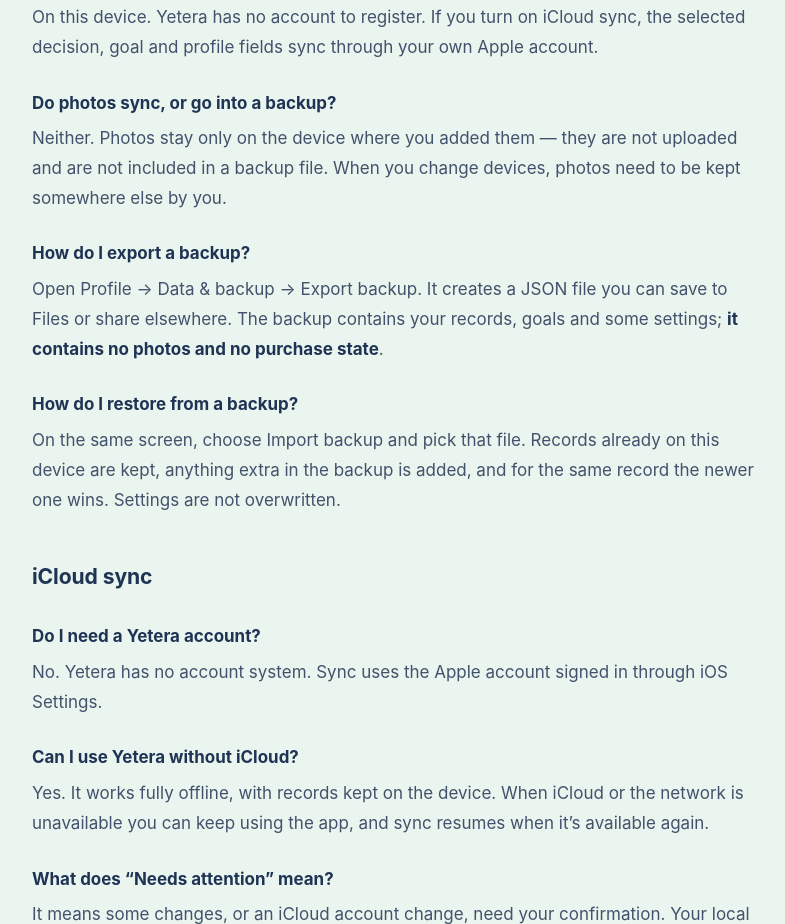
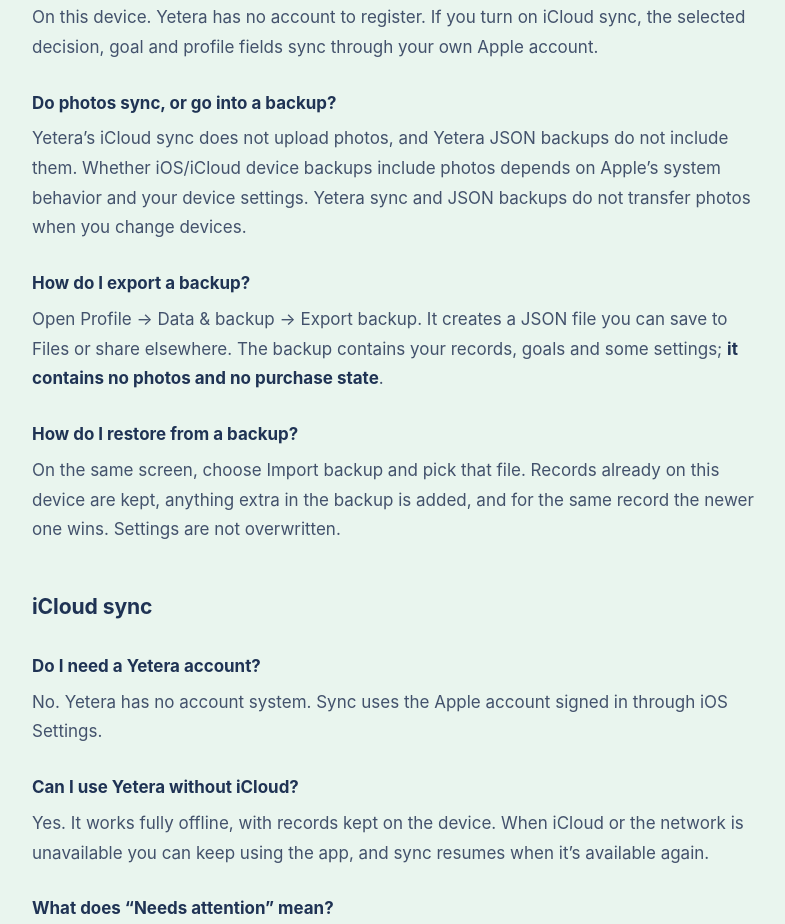
Before and after one commit to xxxclarinet/yetera-site, a plain HTML site: page en/support/index.html in a window 1280 px wide. Shown: the part 1169-2093 px from the top of the page, without its empty margins (148-933 px from the left). Drawn offline with Linux system fonts and the light colour scheme.

Commit message:
Clarify English support photo backup wording
Clarified information about photo syncing and backups.

```diff
--- a/en/support/index.html
+++ b/en/support/index.html
@@ -62,7 +62,7 @@
     <h3>Where are my records kept?</h3>
     <p>On this device. Yetera has no account to register. If you turn on iCloud sync, the selected decision, goal and profile fields sync through your own Apple account.</p>
     <h3>Do photos sync, or go into a backup?</h3>
-    <p>Neither. Photos stay only on the device where you added them — they are not uploaded and are not included in a backup file. When you change devices, photos need to be kept somewhere else by you.</p>
+    <p>Yetera’s iCloud sync does not upload photos, and Yetera JSON backups do not include them. Whether iOS/iCloud device backups include photos depends on Apple’s system behavior and your device settings. Yetera sync and JSON backups do not transfer photos when you change devices.</p>
     <h3>How do I export a backup?</h3>
     <p>Open Profile → Data &amp; backup → Export backup. It creates a JSON file you can save to Files or share elsewhere. The backup contains your records, goals and some settings; <strong>it contains no photos and no purchase state</strong>.</p>
     <h3>How do I restore from a backup?</h3>
```
